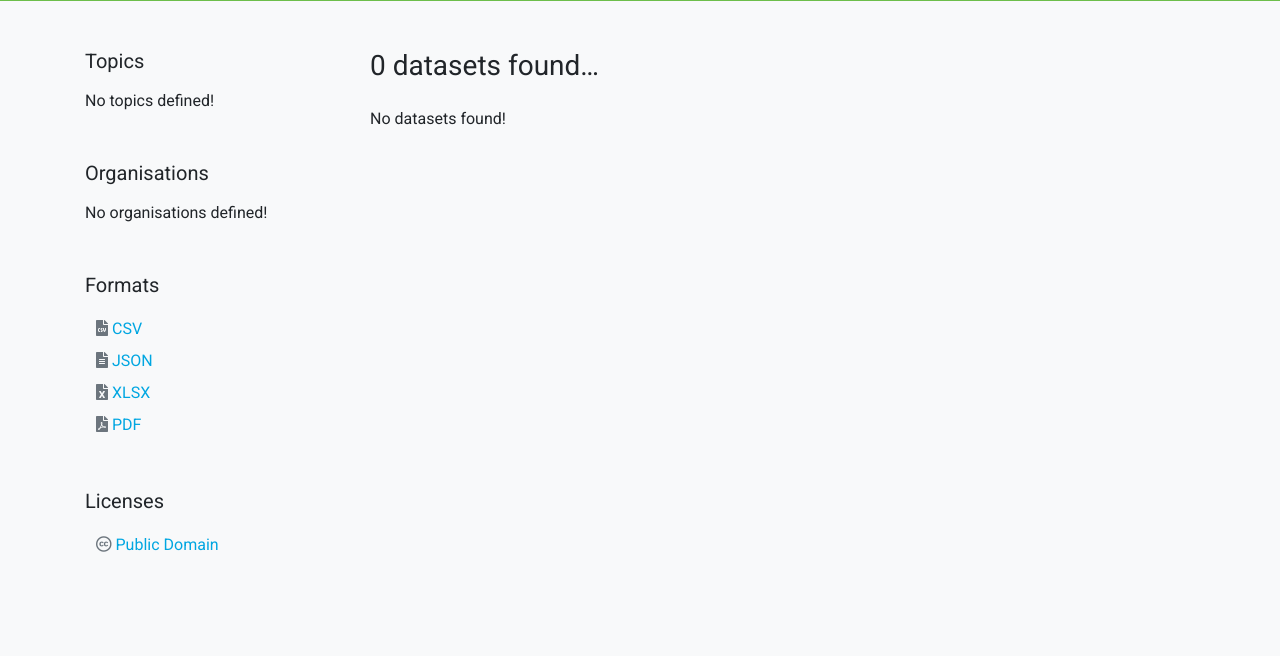
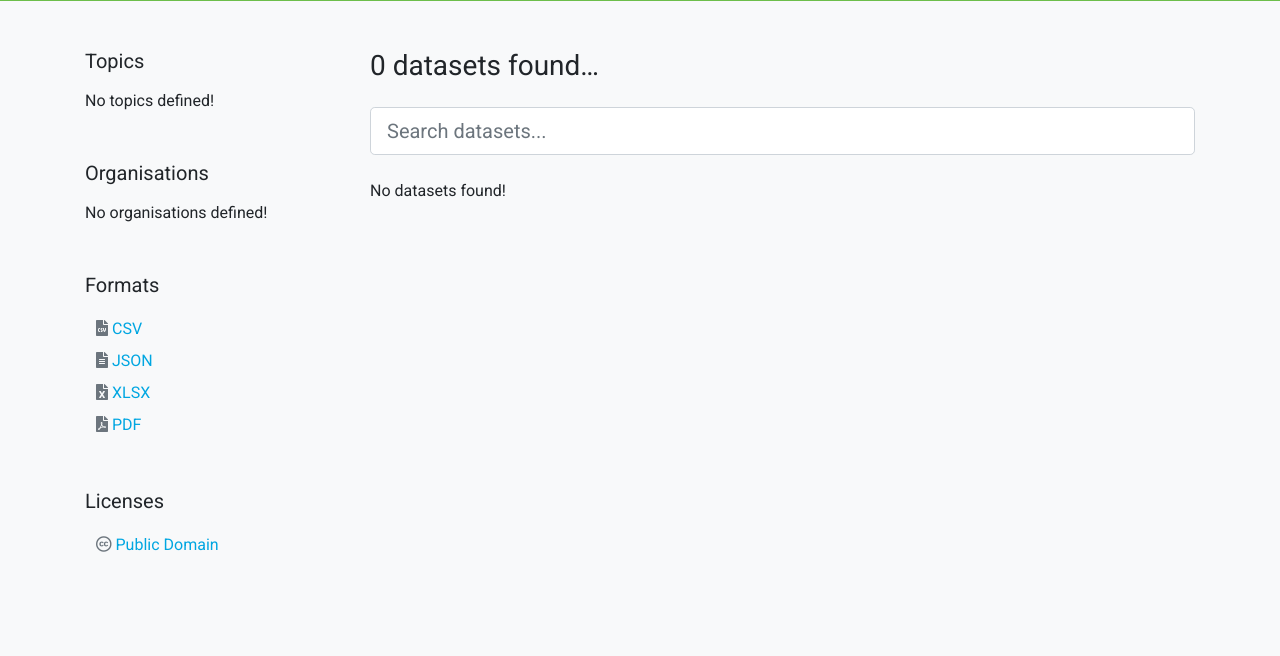
Before and after one commit to schajee/ekan, a Django app: page /datasets in a window 1280 px wide. Shown: the part 215-871 px from the top of the page. Run offline with Django 3.2, Linux system fonts and the light colour scheme; data comes from the database, SQL or seed files in the repository; data that the repository does not hold is empty; some libraries are stand-ins or nearby versions.

Commit message:
Added search to web

```diff
--- a/web/templates/partials/results.html
+++ b/web/templates/partials/results.html
@@ -1,16 +1,20 @@
+{% load static %}
 {% load custom_tags %}
 {% load humanize %}
 
 <h3 class="mb-4">{{ paginator.count|intcomma }} dataset{{ paginator.count|pluralize }} found&hellip;</h3>
+{% include 'partials/search.html' %}
 
 {% if request.GET|length > 0 %}
-<p class="mb-3">
+<p class="lead mb-3">
 {% for key,value in request.GET.items %}
-<a class="badge badge-light badge-opaque font-weight-light" href="?{% query_del request key=key %}">
-  {{ key|capfirst }}: {{ value }} <i class="fa fa-times"></i></a>
+{% query_del request key=key as query %}
+<a class="badge badge-light font-weight-light" href="{{ request.path }}{% if query|length > 0 %}?{% endif %}{{ query }}">
+  {{ key|capfirst }}: {{ value }} <i class="fa fa-xs fa-times ml-1"></i></a>
 {% endfor %}
 </p>
 {% endif %}
+
 
 {% if datasets %}
   {% for dataset in datasets %}
--- /dev/null
+++ b/web/templates/partials/search.html
@@ -0,0 +1,7 @@
+{% if request.path == '/' %}
+<form id="search" class="mb-4" action="{% url 'web:datasets' %}" method="get" autocomplete="off">
+{% else %}
+<form id="search" class="mb-4" method="get" autocomplete="off">
+{% endif %}
+    <input class="form-control form-control-lg" type="search" name="search" value="{{ request.GET.search }}" placeholder="Search datasets...">
+</form>
--- a/web/views.py
+++ b/web/views.py
@@ -27,6 +27,9 @@ class DatasetView:
     def index(cls, request):
         # Load file objects
         datasets = models.Dataset.objects.order_by('-updated').all()
+        query = request.GET.get('search', None)
+        if query is not None:
+            datasets = datasets.filter(title__contains=query)
         # Paginate the list
         paginator = Paginator(datasets, settings.PAGE_SIZE)
         # Render view with file objects
@@ -68,8 +71,14 @@ class OrganisationView:
     def show(cls, request, slug):
         # Fetch object or die
         organisation = get_object_or_404(models.Organisation, slug=slug)
+        # Fetch related datasets
+        datasets = organisation.dataset_set.order_by('-updated').all()
+        # Filter results on search criteria
+        query = request.GET.get('search', None)
+        if query is not None:
+            datasets = datasets.filter(title__contains=query)
         # Paginate the list
-        paginator = Paginator(organisation.dataset_set.order_by('-updated').all(), 10)
+        paginator = Paginator(datasets, 10)
         # Render view with objects
         return render(request, 'organisations/show.html', {
             'organisation': organisation,
@@ -90,8 +99,14 @@ class TopicView:
     def show(cls, request, slug):
         # Fetch object or die
         topic = get_object_or_404(models.Topic, slug=slug)
+        # Fetch related datasets
+        datasets = topic.dataset_set.order_by('-updated').all()
+        # Filter results on search criteria
+        query = request.GET.get('search', None)
+        if query is not None:
+            datasets = datasets.filter(title__contains=query)
         # Paginate the list with related datasets
-        paginator = Paginator(topic.dataset_set.all(), 10)
+        paginator = Paginator(datasets, 10)
         # Render view with objects
         return render(request, 'topics/show.html', {
             'topic': topic,
```
Also changed, not shown: web/templates/home.html (+6 -2 lines).
